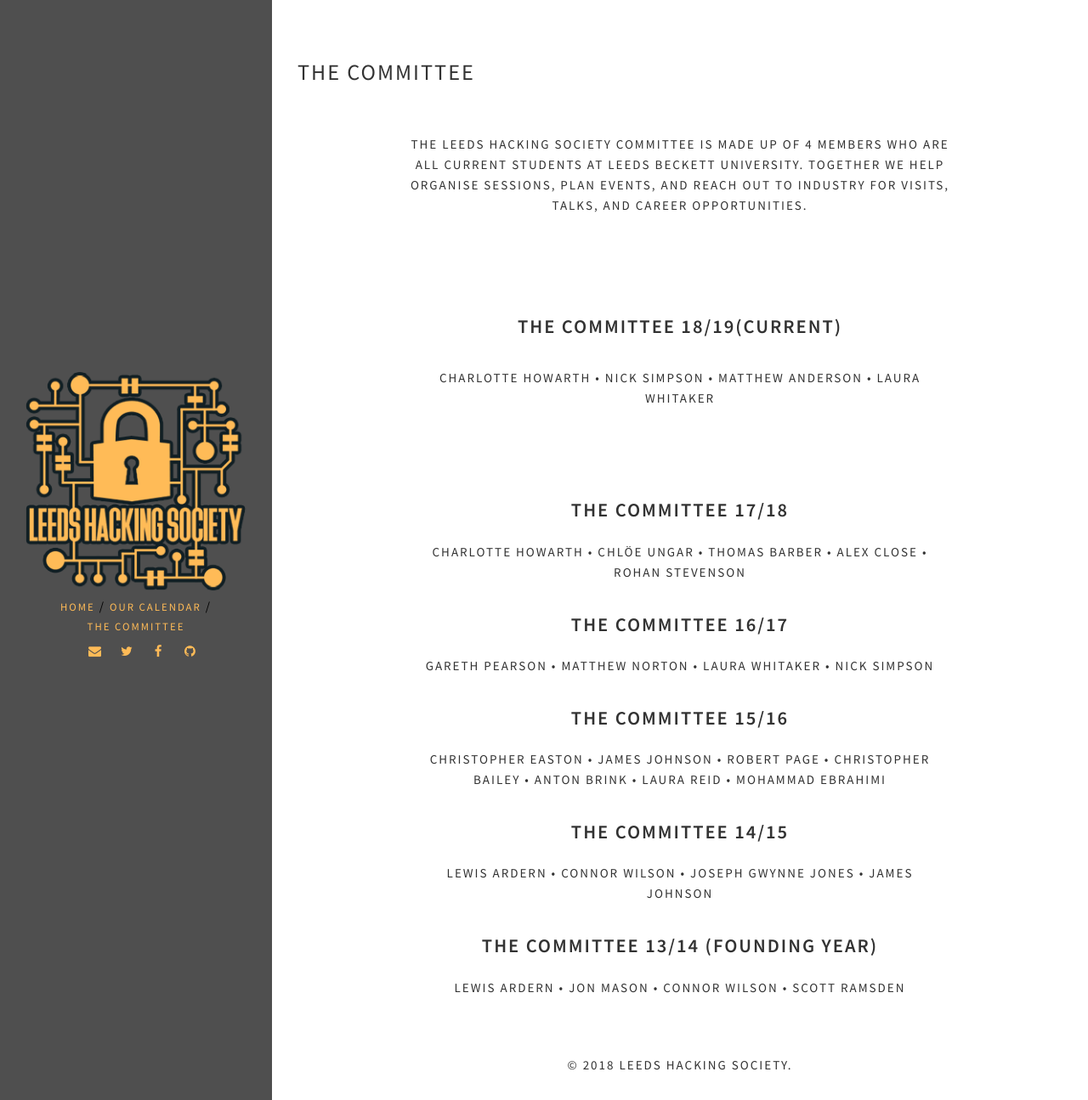
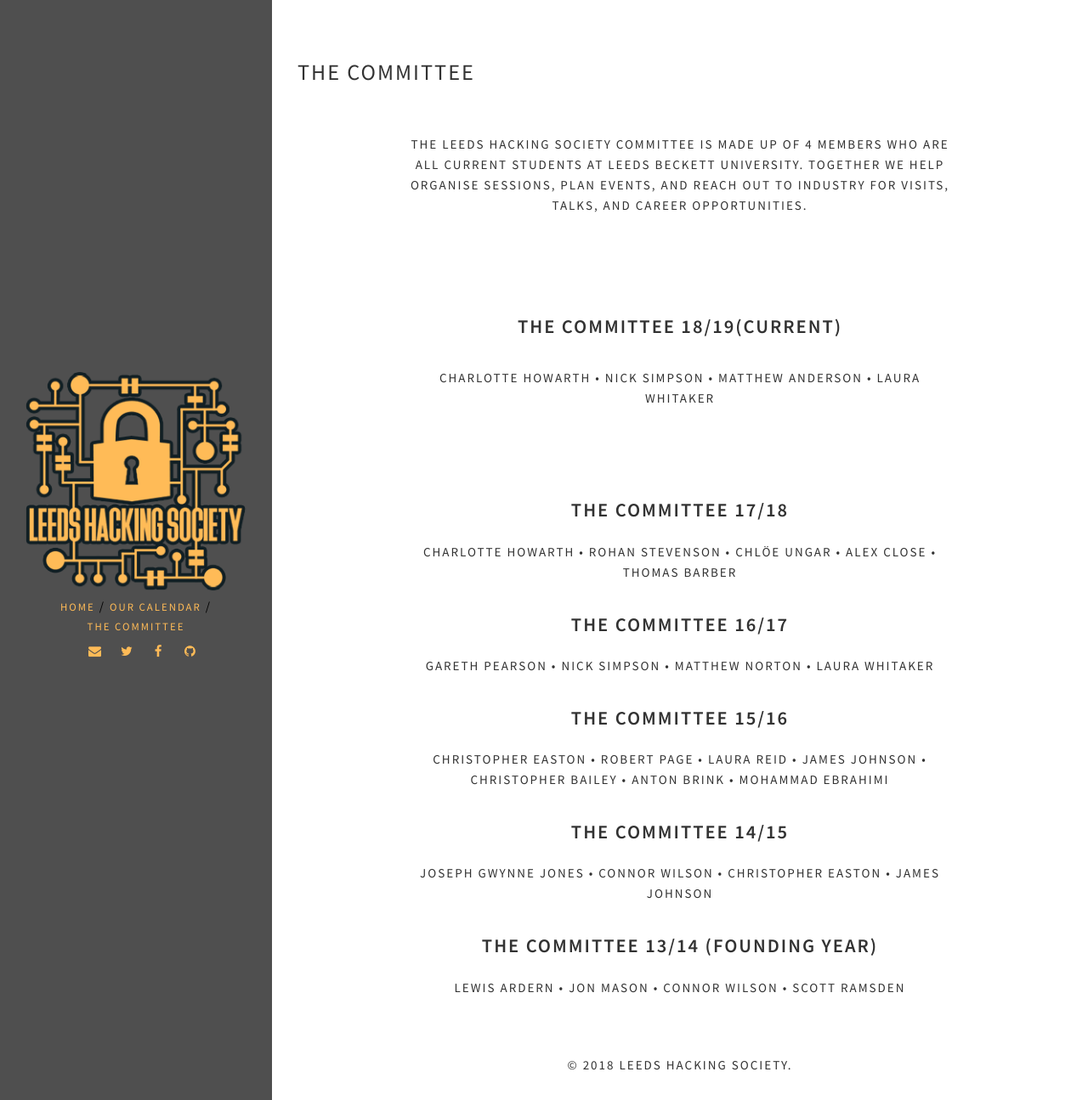
Before and after one commit to LeedsHackingSociety/LeedsHackingSociety.github.io, a Jekyll site: the page built from committee.html, in a window 1280 px wide. Shown: the whole page at 85% size. Built offline with Jekyll 4.4.1, drawn with Linux system fonts in a browser that asks for light colours.

Commit message:
Update committee.html

```diff
--- a/committee.html
+++ b/committee.html
@@ -20,22 +20,22 @@
 
             <div class="previous">
             <h3> The Committee 17/18 </h3>
-            <p> Charlotte Howarth • Chlöe Ungar • Thomas Barber • Alex Close  • Rohan Stevenson </p>
+            <p> Charlotte Howarth • Rohan Stevenson • Chlöe Ungar • Alex Close  •  Thomas Barber </p>
             </div>
 
             <div class="previous">
             <h3> The Committee 16/17 </h3>
-            <p> Gareth Pearson • Matthew Norton • Laura Whitaker • Nick Simpson </p>
+            <p> Gareth Pearson • Nick Simpson • Matthew Norton • Laura Whitaker  </p>
             </div>
 
             <div class="previous">
             <h3> The Committee 15/16 </h3>
-            <p> Christopher Easton • James Johnson • Robert Page • Christopher Bailey • Anton Brink • Laura Reid • Mohammad Ebrahimi
+            <p> Christopher Easton • Robert Page • Laura Reid • James Johnson • Christopher Bailey • Anton Brink • Mohammad Ebrahimi
             </div>
 
             <div class="previous">
             <h3> The Committee 14/15 </h3>
-            <p> Lewis Ardern • Connor Wilson • Joseph Gwynne Jones • James Johnson  </p>
+            <p> Joseph Gwynne Jones • Connor Wilson • Christopher Easton • James Johnson  </p>
             </div>
 
             <div class="previous">
```
